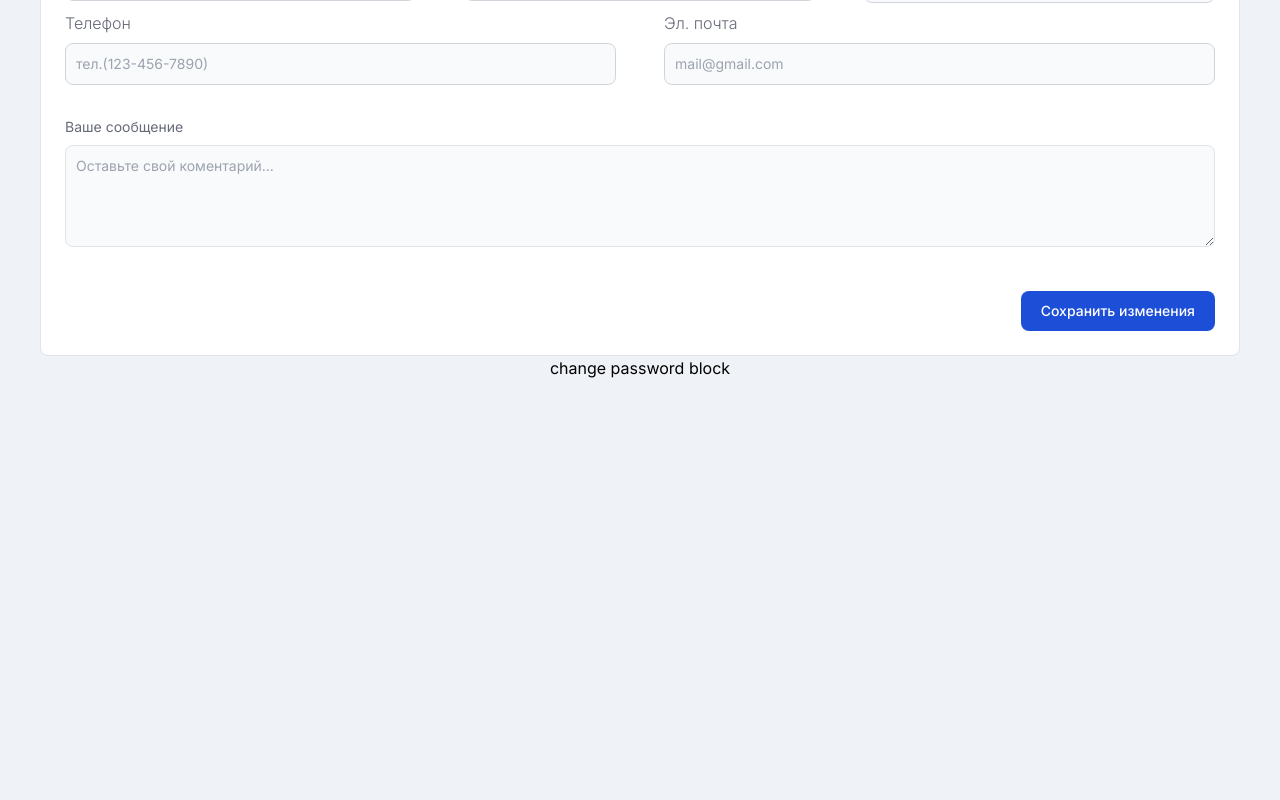
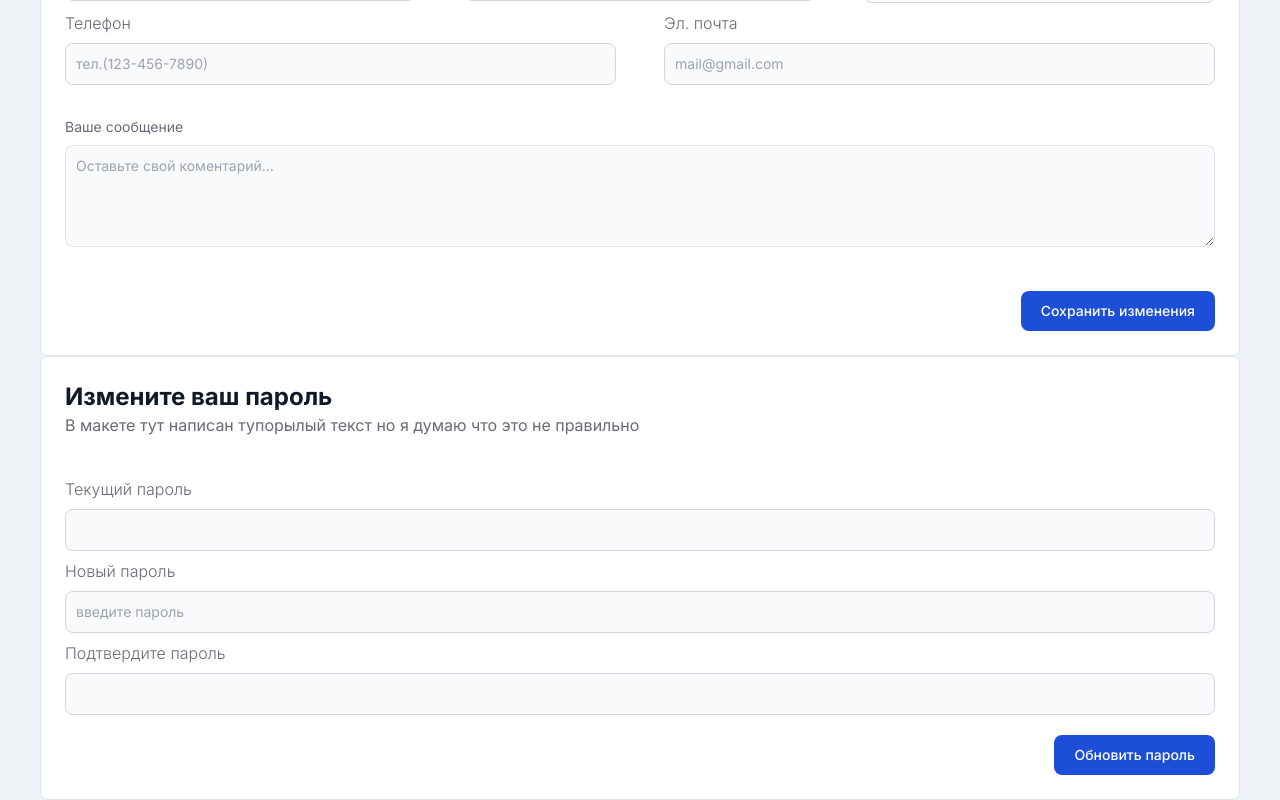
Before and after one commit to ItStepWork/connections-front-end, a Next.js app: page /settingsPage in a window 1280 px wide. Shown: the part 314-1114 px from the top of the page. Before the commit the page ends 800 px from the top, so only its background shows below. Built offline with nearby package versions, Linux system fonts and the light colour scheme.

Commit message:
Add: password change form in account settings Add: styles for light theme Add: styles for dark theme Update: GIT Ignore try kill sw.map file

```diff
--- a/src/components/profileSettings/accountSettings/accountSettings.tsx
+++ b/src/components/profileSettings/accountSettings/accountSettings.tsx
@@ -7,7 +7,7 @@ export const AccountSettings: FC = () => {
       <section className={styles.container}>
         <div className={styles.description}>
           <h2>Настройки Аккаунта</h2>
-          <span>Lorem ipsum, dolor sit amet consectetur adipisicing elit. Cupiditate alias debitis tempora ullam nesciunt autem architecto dolorem dignissimos rerum doloremque esse perspiciatis tempore aspernatur rem, ea provident sapiente maxime veniam!</span>
+          <span>Здесь будет описание профиля которое человек запишет в text-area ниже потенцифльно тут может быть много текста, в оригинале что-то про геев было написано, короче непонятно</span>
         </div>
         <form className={styles.form}>
           <div className={styles.namesBlock}>
--- a/src/components/profileSettings/changePassword/changePassword.module.scss
+++ b/src/components/profileSettings/changePassword/changePassword.module.scss
@@ -0,0 +1,35 @@
+.container {
+	@apply w-full border rounded-lg border-whiteModeBorder dark:border-componentBorder bg-white dark:bg-componentBG;
+	.description {
+		@apply p-6 leading-6 text-whiteModeFg dark:text-componentText;
+		h2 {
+			@apply text-gray-900 dark:text-white text-2xl;
+		}
+	}
+	.form {
+		@apply flex justify-center flex-col;
+		.namesBlock {
+			@apply flex justify-around flex-row flex-wrap w-full;
+			.inputContainer {
+				@apply w-full pl-6 pr-6;
+				.inputLabel {
+					@apply block mb-2 mt-2 font-light text-whiteModeFg dark:text-componentText;
+				}
+				.label {
+					@apply bg-gray-50 border border-gray-300 text-gray-900 text-sm rounded-lg
+         focus:ring-blue-500 focus:border-blue-500 block w-full p-2.5
+				 dark:bg-mainBG dark:border-componentBorder dark:placeholder-gray-400 dark:text-componentText dark:focus:ring-blue-500 dark:focus:border-blue-500;
+				}
+			}
+		}
+		.namesBlock:nth-last-child(n-1) {
+			@apply pt-2;
+		}
+		.formButton {
+			@apply flex justify-end w-full pr-6 pt-5 pb-6;
+			.button {
+				@apply text-white bg-blue-700 hover:bg-blue-800 focus:ring-4 focus:outline-none focus:ring-blue-300 font-medium rounded-lg text-sm px-5 py-2.5 text-center dark:bg-blue-600 dark:hover:bg-blue-700 dark:focus:ring-blue-800;
+			}
+		}
+	}
+}
--- a/src/components/profileSettings/changePassword/changePassword.tsx
+++ b/src/components/profileSettings/changePassword/changePassword.tsx
@@ -4,9 +4,31 @@ import styles from "./changePassword.module.scss"
 export const ChangePassword: FC = () => {
   return (
     <>
-      <div className={styles.container}>
-        change password block
-      </div>
+      <section className={styles.container}>
+        <div className={styles.description}>
+          <h2>Измените ваш пароль</h2>
+          <span>В макете тут написан тупорылый текст но я думаю что это не правильно</span>
+        </div>
+        <form className={styles.form}>
+          <div className={styles.namesBlock}>
+            <div className={styles.inputContainer}>
+              <label htmlFor="CurrentPassword" className={styles.inputLabel}>Текущий пароль</label>
+              <input type="text" id="CurrentPassword" className={styles.label} placeholder="" required />
+            </div>
+            <div className={styles.inputContainer}>
+              <label htmlFor="password" className={styles.inputLabel}>Новый пароль</label>
+              <input type="password" id="password" className={styles.label} placeholder="введите пароль" required />
+            </div>
+            <div className={styles.inputContainer}>
+              <label htmlFor="ConfirmPassword" className={styles.inputLabel}>Подтвердите пароль</label>
+              <input type="text" id="ConfirmPassword" className={styles.label} placeholder="" required />
+            </div>
+          </div>
+          <div className={styles.formButton}>
+            <button type="submit" className={styles.button}>Обновить пароль</button>
+          </div>
+        </form>
+      </section>
     </>
   )
 }
```
Also changed, not shown: 2 other files (tests, documents, lock files or other folders).
